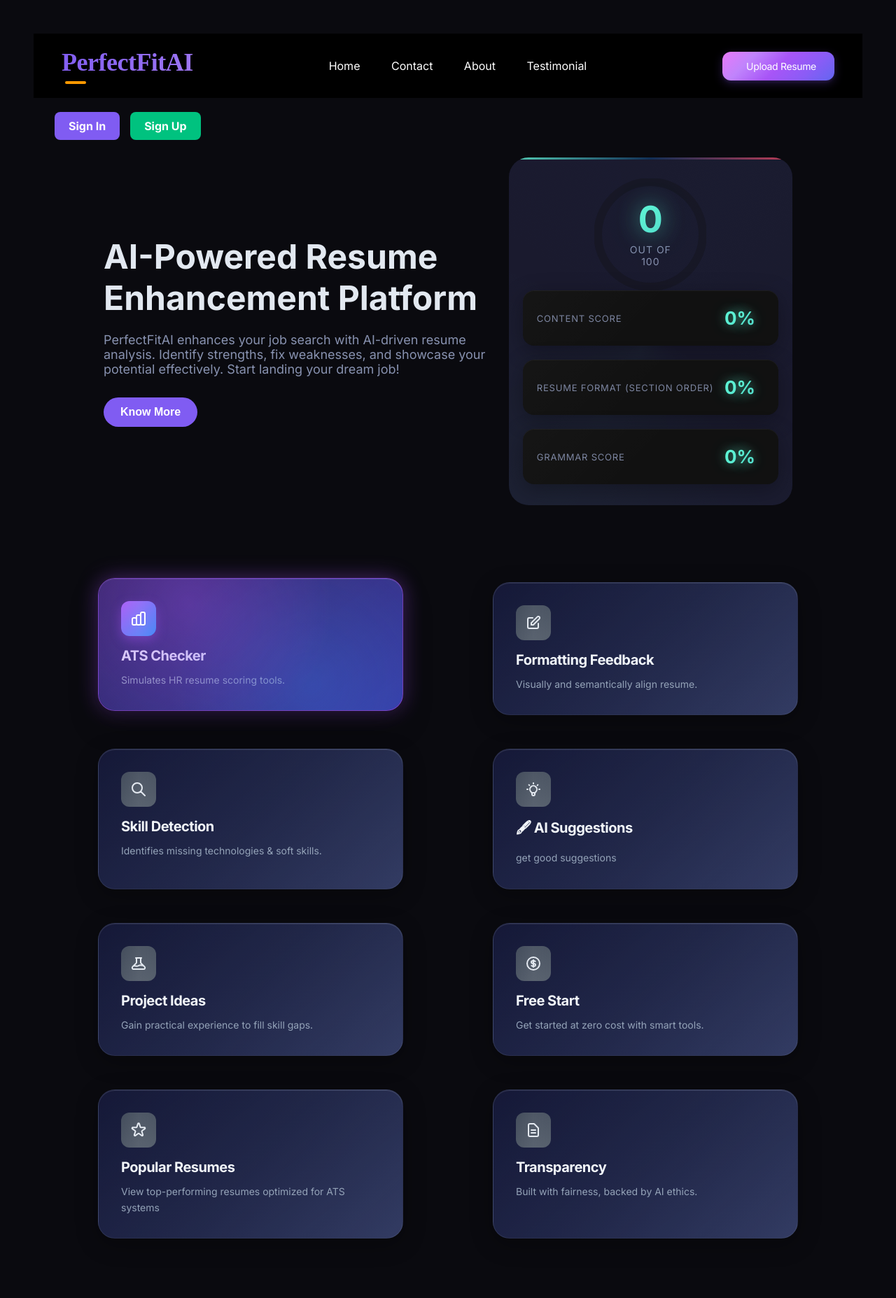
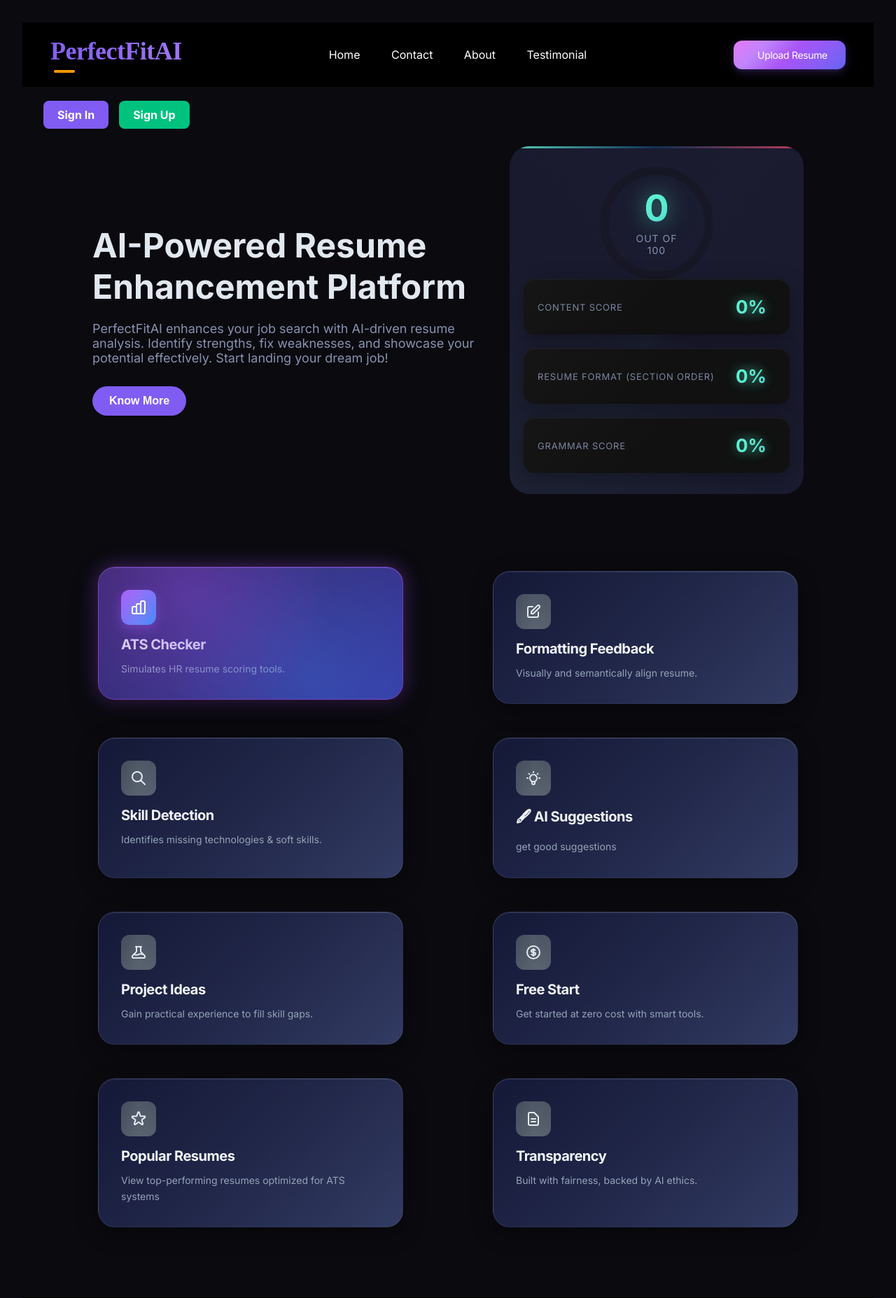
Before and after one commit to upendrajamana/PerfectFitAI, a Flask app: page / in a window 1280 px wide. Shown: the top 1855 px of the page at 70% size. Run offline with Flask 3, Linux system fonts and the light colour scheme.

Commit message:
Update index.html

```diff
--- a/templates/index.html
+++ b/templates/index.html
@@ -1114,19 +1114,7 @@ html, body {
   margin-top: 6px;
   margin-left: 5px; /* align under the text slightly */
 }
-    .page-wrapper {
-  width: 100%;
-  margin: 0 auto;
-  padding: 1rem;
-  overflow-x: hidden;
-  box-sizing: border-box;
-}
-
-@media (min-width: 768px) {
-  .page-wrapper {
-    max-width: 1600px;
-  }
-}
+
 
 
 
@@ -1134,7 +1122,7 @@ html, body {
 </style>
 </head>
 <body>
-  <div class="page-wrapper">
+
   <header>
     <h1 class="logo">PerfectFitAI<span class="logo-underline"></span> </h1>
     <nav>
@@ -1368,7 +1356,6 @@ html, body {
     <div class="faq-answer">You get your resume score almost instantly after uploading and processing.</div>
   </div>
 </section>
-  </div>
 <script>
            function toggleTheme() {
   const btn = document.querySelector(".toggle-theme");
```
